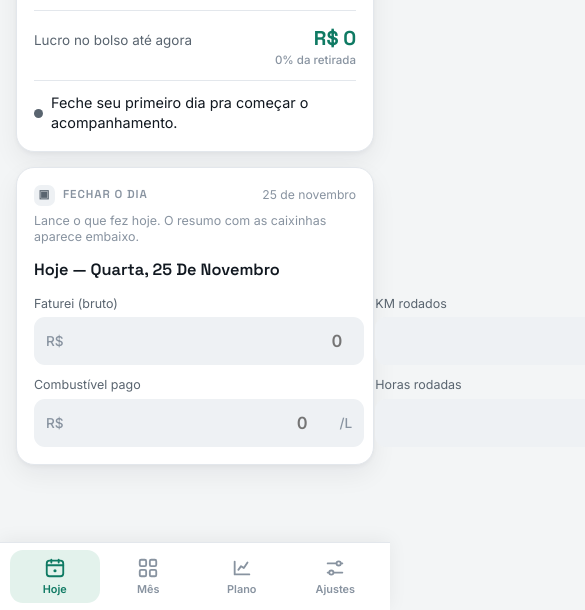
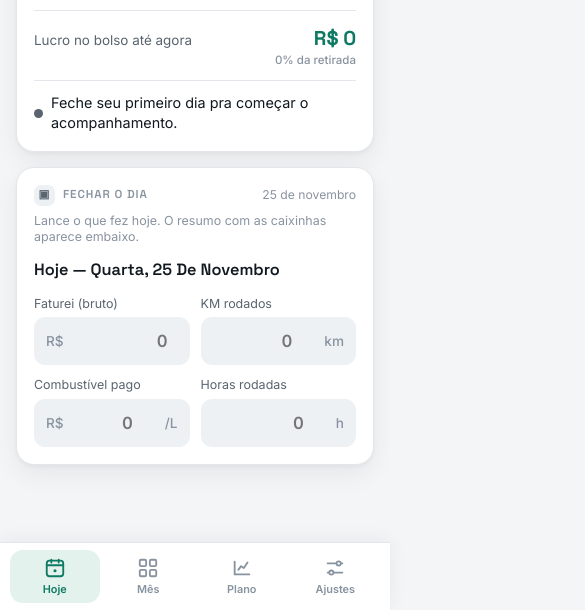
Before and after one commit to martinssrenanrm/meta-do-motorista, a plain HTML site: page index.html in a window 390 px wide. Shown: the part 234-844 px from the top of the page, 585 px wide, since content can reach past the window. Drawn offline with Linux system fonts and the light colour scheme.

Commit message:
Fix: campos do dia vazando no mobile (min-width nos grids)

```diff
--- a/index.html
+++ b/index.html
@@ -130,6 +130,7 @@
   .ed-toggle input{width:18px;height:18px;accent-color:var(--accent)}
   .ed-fields{display:grid;grid-template-columns:1fr 1fr;gap:11px}
   .ed-fields.off{opacity:.4;pointer-events:none}
+  .ed-fields>div,.two>.field,.fixos>.fx,.pkgrid>*,.heroes>.hero{min-width:0}
   .ed-fields label{font-size:.78rem;color:var(--muted);display:block;margin-bottom:4px}
   .ed-readout{margin-top:13px;background:var(--surface-2);border:1px solid var(--border);border-radius:13px;padding:13px}
   .ed-actions{display:flex;justify-content:flex-end;margin-top:12px}
```
